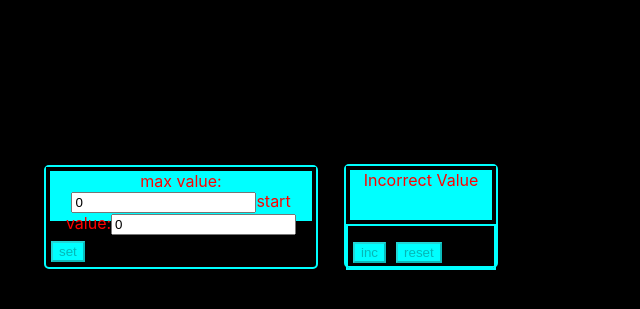
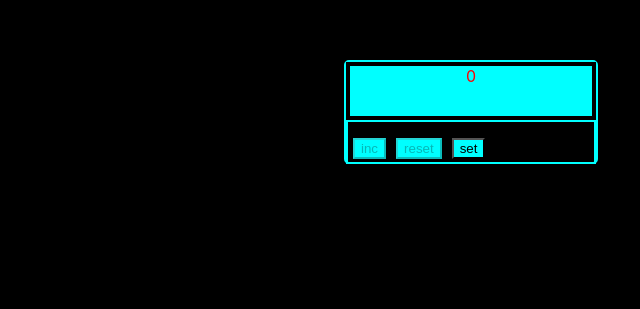
Before and after one commit to tropicdenis/counter2, a React (Create React App) app: page / in a window 1280 px wide. Shown: the part 235-544 px from the top of the page, without its empty margins (106-746 px from the left). Built offline with nearby package versions, Linux system fonts and the light colour scheme.

Commit message:
Counter№2 is ready!!!!!!!!!!!!!!!!!!!!

```diff
--- a/src/App.tsx
+++ b/src/App.tsx
@@ -1,8 +1,6 @@
 import React, {useEffect, useState} from 'react';
 import './App.css';
 import Counter from "./Components/Counter/Counter";
-import SetUp from "./Components/SetUp/SetUp";
-
 
 function App() {
 
@@ -33,8 +31,6 @@ function App() {
         }
     }, [])
 
-
-
     useEffect(() => {
         localStorage.setItem('startValue', JSON.stringify(startValue))
     }, [startValue])
@@ -56,13 +52,11 @@ function App() {
 
     function maxValueChange(newMaxValue: number) {
         maxValue = newMaxValue
-        setOnEdit(true)
         setMaxValue(maxValue)
     }
 
     function startValueChange(newStartValue: number) {
         startValue = newStartValue
-        setOnEdit(true)
         setStartValue(startValue)
     }
 
@@ -74,24 +68,22 @@ function App() {
         setOnEdit(false)
         setClickCounter(startValue)
     }
+    function editModeSwitcher() {
+        setOnEdit(true)
+    }
 
     return (
         <div className="App">
-            <SetUp setClickCounter={setCounter}
-                   clickCounter={clickCounter}
-                   maxValue={maxValue}
-                   startValue={startValue}
-                   maxValueChange={maxValueChange}
-                   startValueChange={startValueChange}
-                   onEdit={onEdit}
-
-            />
             <Counter incClickCounter={incClickCounter}
                      resetClickCounter={resetClickCounter}
                      clickCounter={clickCounter}
                      maxValue={maxValue}
                      startValue={startValue}
                      onEdit={onEdit}
+                     setClickCounter={setCounter}
+                     maxValueChange={maxValueChange}
+                     startValueChange={startValueChange}
+                     editModeSwitcher={editModeSwitcher}
             />
         </div>
     );
--- a/src/Components/Buttons/Buttons.tsx
+++ b/src/Components/Buttons/Buttons.tsx
@@ -8,19 +8,24 @@ type buttonsPropsType = {
     clickCounter: number
     startValue: number;
     maxValue: number
-    onEdit: boolean
+    editModeSwitcher: () => void
 }
 
 function Buttons(props: buttonsPropsType) {
     return (
         <div className={s.buttons}>
+
             <Button onClick={props.incClickCounter}
-                    disabler={props.clickCounter === props.maxValue || props.onEdit}
+                    disabler={props.clickCounter === props.maxValue}
                     buttonName={"inc"}
             />
             <Button onClick={props.resetClickCounter}
-                    disabler={props.clickCounter === props.startValue || props.onEdit}
+                    disabler={props.clickCounter === props.startValue}
                     buttonName={"reset"}
+            />
+            <Button onClick={props.editModeSwitcher}
+                    disabler={false}
+                    buttonName={"set"}
             />
         </div>
     );
--- a/src/Components/Buttons/ButtonsStyle.module.css
+++ b/src/Components/Buttons/ButtonsStyle.module.css
@@ -1,5 +1,6 @@
 .buttons {
     border: 2px solid aqua;
+    height: 40px;
 }
 
 .button1 {
--- a/src/Components/Counter/Counter.module.css
+++ b/src/Components/Counter/Counter.module.css
@@ -3,7 +3,7 @@
     top: 295px;
     left:450px;
     font-size: xx-large;
-    width: 150px;
+    width: 250px;
     height: 100px;
     border: 2px solid aqua;
     margin: 0px;
--- a/src/Components/Counter/Counter.tsx
+++ b/src/Components/Counter/Counter.tsx
@@ -2,6 +2,8 @@ import React from 'react';
 import Buttons from "../Buttons/Buttons";
 import Display from "../Display/Display";
 import s from './Counter.module.css'
+import SetUpDisplay from "../SetUpDisplay/SetUpDisplay";
+import Button from "../Buttons/Button";
 
 type CounterPropsType = {
     incClickCounter: () => void
@@ -10,10 +12,31 @@ type CounterPropsType = {
     startValue: number;
     maxValue: number
     onEdit: boolean
+    setClickCounter: () => void
+    maxValueChange: (newMaxValue: number) => void
+    startValueChange: (startMaxValue: number) => void
+    editModeSwitcher: () => void
 };
 
 function Counter(props: CounterPropsType) {
-    return (
+    return (<div>
+            {props.onEdit && <div className={s.counter}>
+                <SetUpDisplay
+                    maxValue={props.maxValue}
+                    startValue={props.startValue}
+                    maxValueChange={props.maxValueChange}
+                    startValueChange={props.startValueChange}
+                />
+                <div className={s.buttons}>
+                    <Button onClick={props.setClickCounter}
+                            disabler={(props.startValue < 0) ||
+                            (props.maxValue <= props.startValue)}
+                            buttonName={"set"}
+                    />
+                </div>
+            </div>}
+
+            {!props.onEdit &&
             <div className={s.counter}>
                 <Display clickCounter={props.clickCounter}
                          maxValue={props.maxValue}
@@ -25,12 +48,11 @@ function Counter(props: CounterPropsType) {
                          clickCounter={props.clickCounter}
                          startValue={props.startValue}
                          maxValue={props.maxValue}
-                     onEdit={props.onEdit}
-
+                         editModeSwitcher={props.editModeSwitcher}
                 />
+            </div>}
         </div>
-
-    );
+    )
 }
 
 
--- a/src/Components/Display/Display.tsx
+++ b/src/Components/Display/Display.tsx
@@ -9,7 +9,14 @@ type DisplayPropsType = {
 }
 
 function Display(props: DisplayPropsType) {
-    const errorMessage = "Incorrect Value";
+        return (
+            <div className={(props.clickCounter === props.maxValue ||
+                props.startValue < 0 || props.maxValue <= props.startValue)? s.displayRed : s.displayBlack}>
+                {props.clickCounter}
+            </div>
+        )
+    }
+    /*const errorMessage = "Incorrect Value";
     if (props.onEdit && props.startValue >= 0 &&  props.maxValue > props.startValue) {
         return (
             <div className={s.displayBlack}>
@@ -23,8 +30,8 @@ function Display(props: DisplayPropsType) {
                 {(props.startValue < 0 || props.maxValue <= props.startValue) ? errorMessage : props.clickCounter}
             </div>
         );
-    }
-}
+    }*/
+
 
 
 export default Display;
--- a/src/Components/SetUp/SetUp.module.css
+++ /dev/null
@@ -1,11 +0,0 @@
-.setup{
-    position: relative;
-    top: 400px;
-    left: 150px;
-    font-size: xx-large;
-    width: 270px;
-    height: 100px;
-    border: 2px solid aqua;
-    margin: 0px;
-    border-radius: 5px;
-}
--- a/src/Components/SetUp/SetUp.tsx
+++ /dev/null
@@ -1,38 +0,0 @@
-import React from 'react';
-import s from './SetUp.module.css'
-import Button from "../Buttons/Button";
-import SetUpDisplay from "../SetUpDisplay/SetUpDisplay";
-
-type SetUpPropsType = {
-    setClickCounter: () => void
-    clickCounter: number
-    maxValue: number
-    startValue: number
-    maxValueChange: (newMaxValue: number) => void
-    startValueChange: (startMaxValue: number) => void
-    onEdit: boolean
-};
-
-function SetUp(props: SetUpPropsType) {
-    return (
-        <div className={s.setup}>
-            <SetUpDisplay
-                maxValue={props.maxValue}
-                startValue={props.startValue}
-                maxValueChange={props.maxValueChange}
-                startValueChange={props.startValueChange}
-            />
-            <div className={s.buttons}>
-                <Button onClick={props.setClickCounter}
-                        disabler={(props.startValue < 0) ||
-                        (props.maxValue <= props.startValue) || props.onEdit===false}
-                        buttonName={"set"}
-                />
-            </div>
-        </div>
-
-    );
-}
-
-
-export default SetUp;
```
Also changed, not shown: src/Components/SetUpDisplay/SetUpDisplay.module.css (deleted). Lines whose indentation alone changed are shown as unchanged.
